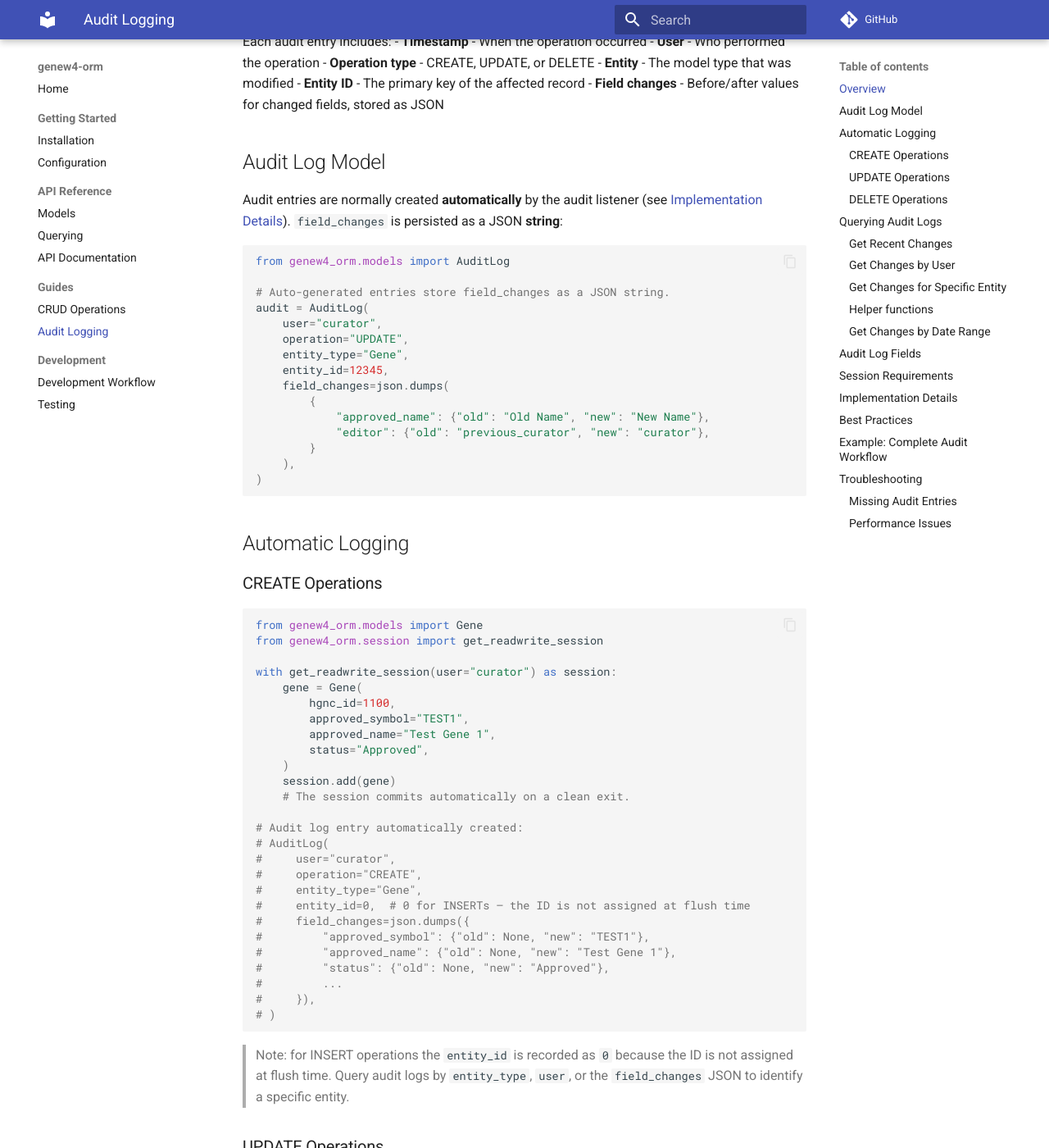
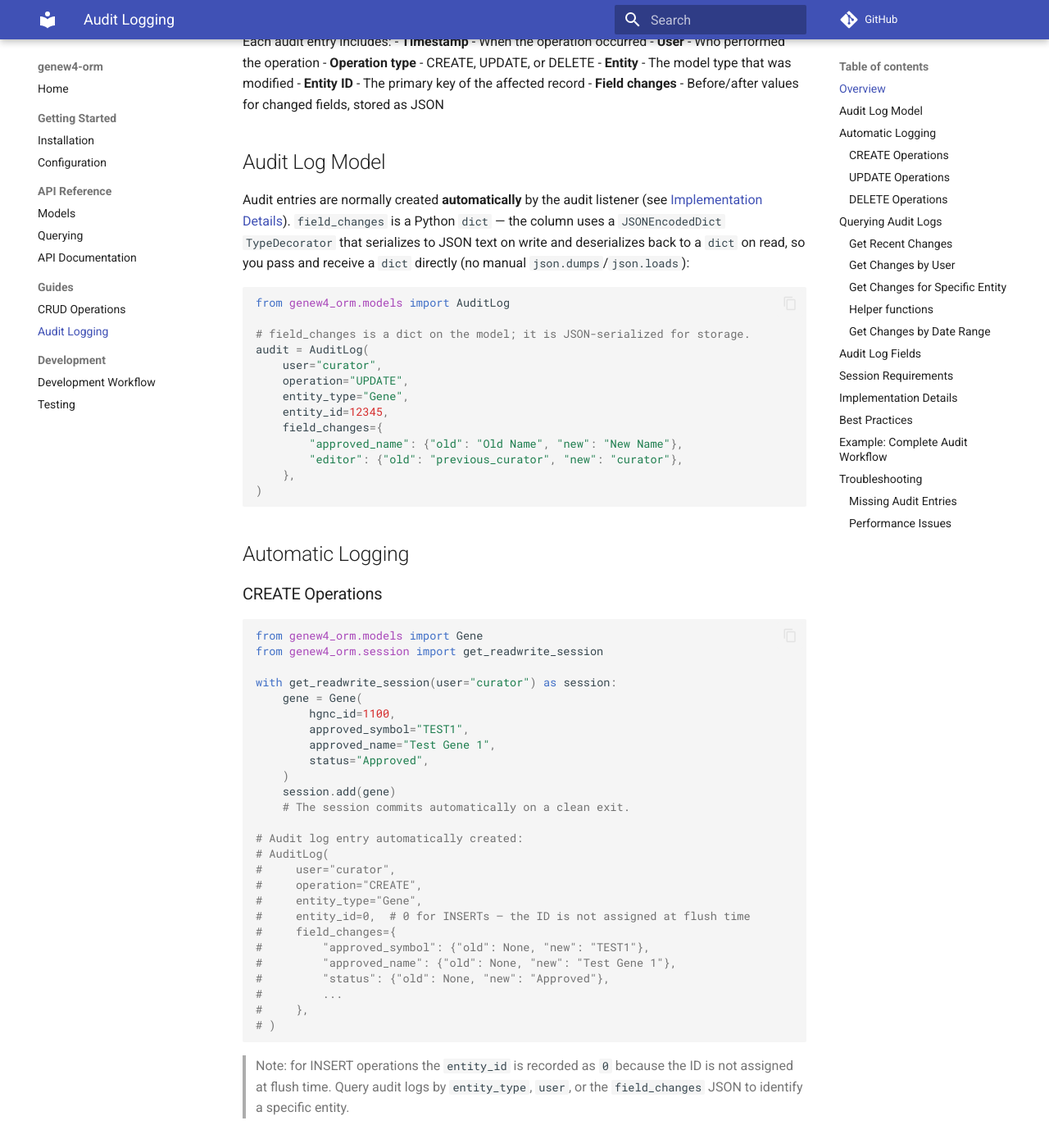
Before and after one commit to HGNC/genew4-orm, an MkDocs documentation site: the page built from docs/audit-logging.md, in a window 1280 px wide and 1400 px high, scrolled down 351 px. Shown: the whole window at 82% size. Built offline with MkDocs 1.6.1 and Material for MkDocs 9.7.7, drawn with Linux system fonts in a browser that asks for light colours; comment, search, counter and statistics services are not loaded; some of the changed text lies outside the part shown.

Commit message:
docs(audit): document field_changes as a dict, not a JSON string
Since 726059a (JSONEncodedDict TypeDecorator), AuditLog.field_changes is a
real dict on load/write. Update audit-logging.md and testing.md so the
contract, the constructor/query examples, and the fields table stop showing
json.loads/json.dumps and pass/read dicts directly. mkdocs build --strict
passes.

ci: fix schema-init (sqlmodel removed) and docs.yml (db-common git dep)

test.yml/ci.yml: the "Initialize database schema" step imported sqlmodel
and called SQLModel.metadata.create_all, but sqlmodel was dropped in the
db-common migration -> ModuleNotFoundError before any PG test ran. Use
db_common.DeclarativeBase.metadata.create_all (the pattern in conftest.py).
DDL unchanged (audit_log.field_changes stays TEXT -> no migration).

docs.yml: pip install -e . cannot resolve db-common (git-only via
[tool.uv.sources]; not on PyPI, verified 404). Add a `docs` dependency-group
(mkdocs-material, mkdocstrings[python]) and switch to uv sync --group docs +
uv run mkdocs build, so the git pin resolves. mkdocs build --strict passes.

````diff
--- a/docs/audit-logging.md
+++ b/docs/audit-logging.md
@@ -20,24 +20,24 @@ Each audit entry includes:
 ## Audit Log Model
 
 Audit entries are normally created **automatically** by the audit listener
-(see [Implementation Details](#implementation-details)). `field_changes` is
-persisted as a JSON **string**:
+(see [Implementation Details](#implementation-details)). `field_changes` is a
+Python `dict` — the column uses a `JSONEncodedDict` `TypeDecorator` that
+serializes to JSON text on write and deserializes back to a `dict` on read, so
+you pass and receive a `dict` directly (no manual `json.dumps`/`json.loads`):
 
 ```python
 from genew4_orm.models import AuditLog
 
-# Auto-generated entries store field_changes as a JSON string.
+# field_changes is a dict on the model; it is JSON-serialized for storage.
 audit = AuditLog(
     user="curator",
     operation="UPDATE",
     entity_type="Gene",
     entity_id=12345,
-    field_changes=json.dumps(
-        {
-            "approved_name": {"old": "Old Name", "new": "New Name"},
-            "editor": {"old": "previous_curator", "new": "curator"},
-        }
-    ),
+    field_changes={
+        "approved_name": {"old": "Old Name", "new": "New Name"},
+        "editor": {"old": "previous_curator", "new": "curator"},
+    },
 )
 ```
 
@@ -65,12 +65,12 @@ with get_readwrite_session(user="curator") as session:
 #     operation="CREATE",
 #     entity_type="Gene",
 #     entity_id=0,  # 0 for INSERTs — the ID is not assigned at flush time
-#     field_changes=json.dumps({
+#     field_changes={
 #         "approved_symbol": {"old": None, "new": "TEST1"},
 #         "approved_name": {"old": None, "new": "Test Gene 1"},
 #         "status": {"old": None, "new": "Approved"},
 #         ...
-#     }),
+#     },
 # )
 ```
 
@@ -92,10 +92,10 @@ with get_readwrite_session(user="curator") as session:
 #     operation="UPDATE",
 #     entity_type="Gene",
 #     entity_id=12345,
-#     field_changes=json.dumps({
+#     field_changes={
 #         "approved_name": {"old": "Original Name", "new": "Updated Name"},
 #         "editor": {"old": "previous_editor", "new": "curator"},
-#     }),
+#     },
 # )
 ```
 
@@ -112,20 +112,19 @@ with get_readwrite_session(user="curator") as session:
 #     operation="DELETE",
 #     entity_type="Gene",
 #     entity_id=12345,
-#     field_changes=json.dumps({}),
+#     field_changes={},
 # )
 ```
 
 ## Querying Audit Logs
 
-`field_changes` is stored as a JSON string, so parse it with `json.loads()` when
-reading it back.
+`field_changes` is a Python `dict` on loaded rows (the `JSONEncodedDict`
+`TypeDecorator` deserializes the stored JSON text), so access it directly —
+no `json.loads` needed.
 
 ### Get Recent Changes
 
 ```python
-import json
-
 from sqlalchemy import select
 
 from genew4_orm import get_readonly_session
@@ -221,7 +218,7 @@ with get_readonly_session() as session:
 | `operation` | `str` | CREATE, UPDATE, or DELETE |
 | `entity_type` | `str` | Model class name (e.g., "Gene", "GeneGroup") |
 | `entity_id` | `int` | ID of the affected record (`0` for INSERTs) |
-| `field_changes` | `str` | JSON string of field name -> `{old, new}` values |
+| `field_changes` | `dict` | Dict of field name -> `{old, new}` values (JSON-serialized for storage) |
 
 ## Session Requirements
 
--- a/pyproject.toml
+++ b/pyproject.toml
@@ -89,6 +89,12 @@ dev = [
     "black>=24.0.0",
     "isort>=5.13.0",
 ]
+# Docs builders for mkdocs (used by .github/workflows/docs.yml). Resolved via uv
+# so the git-only `db-common` dependency ([tool.uv.sources]) is honored.
+docs = [
+    "mkdocs-material>=9.5.0",
+    "mkdocstrings[python]>=0.26.0",
+]
 
 [tool.ruff]
 target-version = "py313"
````
Also changed, not shown: other parts of docs/audit-logging.md (+2 -7 lines), docs/testing.md (+4 -5 lines), 3 other files.
